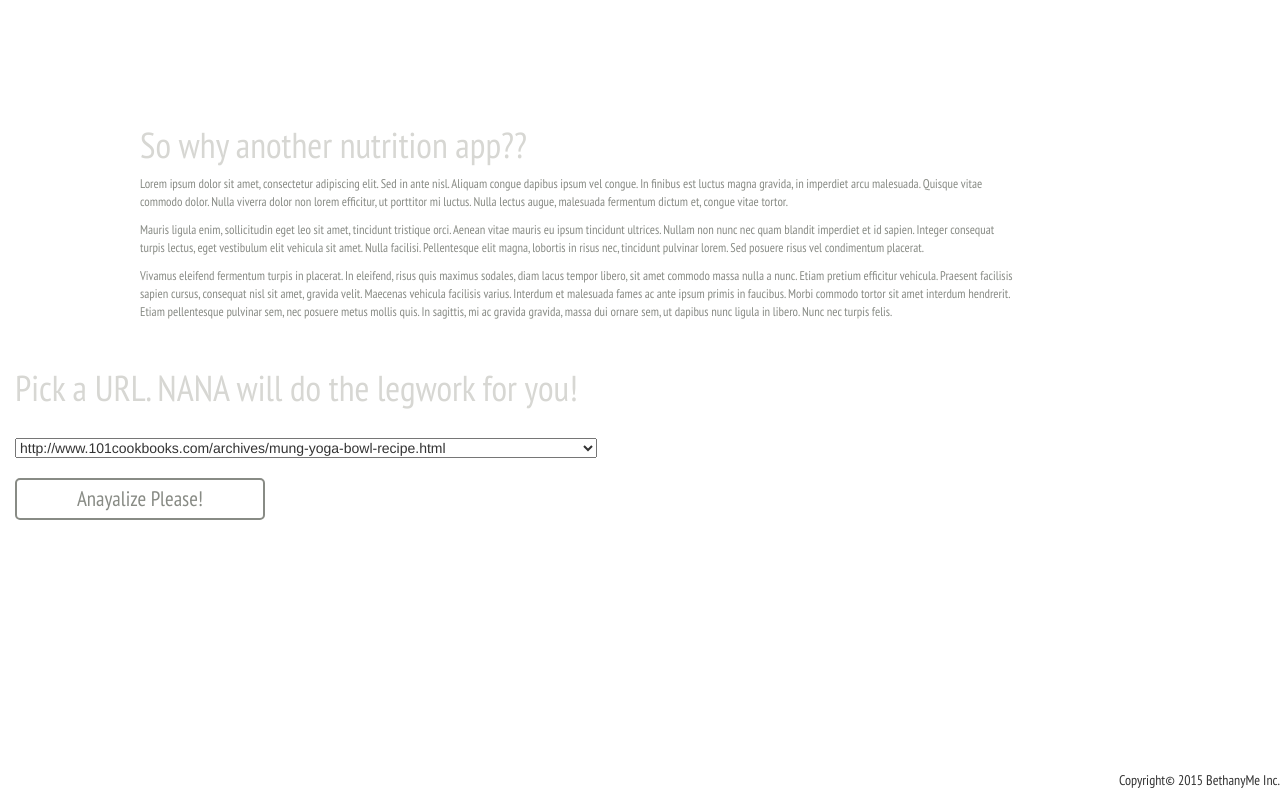
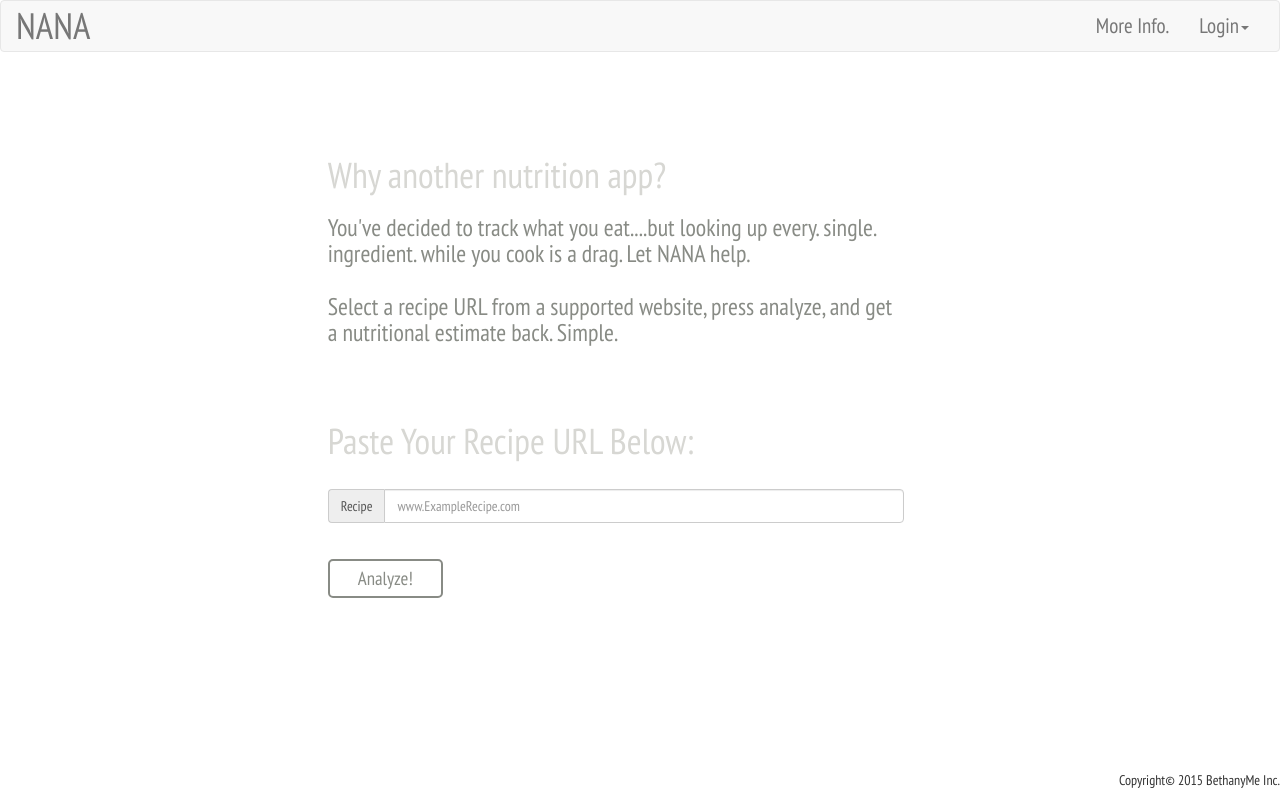
Before and after one commit to BethanyG/NANA, a Flask app: page / in a window 1280 px wide. Run offline with Flask 2, Linux system fonts and the light colour scheme; parts of the project's set-up code (start-up, migrations or seed data) failed here and were passed over; some libraries are stand-ins or nearby versions.

Commit message:
Modified base with Boostrap style.  Modified hompage to take pasted-in URL.  Changed copy.

```diff
--- a/templates/base.html
+++ b/templates/base.html
@@ -5,19 +5,71 @@
 	    <meta http-equiv="X-UA-Compatible" content="IE=edge">
 	    <meta name="viewport" content="width=device-width, initial-scale=1, maximum-scale=1, user-scalable=no">
 		<title>NANA: Not Another Nutrition App!</title>
-		<link href='http://fonts.googleapis.com/css?family=PT+Sans+Narrow' rel='stylesheet' type='text/css'>
 		<link rel="stylesheet" href="https://maxcdn.bootstrapcdn.com/bootstrap/3.3.5/css/bootstrap.min.css">
 		<link rel="stylesheet" href="static/css/nutritionLabel-min.css">
+		<link rel="stylesheet" href="static/css/bootstrap_simplex.css">
 		<link rel="stylesheet" href="static/style.css">
+		<link href='http://fonts.googleapis.com/css?family=PT+Sans+Narrow' rel='stylesheet' type='text/css'>
 		<script src="/static/jquery/jquery-1.11.3.js"></script>
 		<script src="/static/javascript/underscore-min.js"></script>
 		<script src="/static/javascript/nutritionLabel.js"></script>
 		<script src="https://maxcdn.bootstrapcdn.com/bootstrap/3.3.5/js/bootstrap.min.js"></script>
 	</head>
-<body class="bg-image">
+<body>
+	<nav class="navbar navbar-default" id="global-navbar">
 		<div class= "container-fluid">
+			<div class="navbar-header">
+		      <button type="button" class="navbar-toggle collapsed" data-toggle="collapse" data-target="#bs-example-navbar-collapse-1" aria-expanded="false">
+		        <span class="sr-only">Toggle navigation</span>
+		        <span class="icon-bar"></span>
+		        <span class="icon-bar"></span>
+		        <span class="icon-bar"></span>
+		      </button>
+		      <a class="navbar-brand" href="/#">NANA</a>
+	    	</div>
+
+		    <!-- Collect the nav links, forms, and other content for toggling -->
+		    <div class="collapse navbar-collapse" id="bs-example-navbar-collapse-1">
+		      <!-- <ul class="nav navbar-nav">
+		        <li class="active"><a href="#"><span class="sr-only">(current)</span></a></li>
+		        <li><a href="#"></a></li>
+		        <li class="dropdown">
+		          <a href="#" class="dropdown-toggle" data-toggle="dropdown" role="button" aria-haspopup="true" aria-expanded="false">Dropdown <span class="caret"></span></a>
+		          <ul class="dropdown-menu">
+		            <li><a href="#">Action</a></li>
+		            <li><a href="#">Another action</a></li>
+		            <li><a href="#">Something else here</a></li>
+		            <li role="separator" class="divider"></li>
+		            <li><a href="#">Separated link</a></li>
+		            <li role="separator" class="divider"></li>
+		            <li><a href="#">One more separated link</a></li>
+		          </ul>
+		        </li>
+		      </ul>
+		      	<form class="navbar-form navbar-left" role="search">
+		        <div class="form-group">
+		          <input type="text" class="form-control" placeholder="Search">
+		        </div>
+		        <button type="submit" class="btn btn-default">Submit</button>
+		      </form> -->
+		      <ul class="nav navbar-nav navbar-right" id="righthand-nav">
+		        <li><a href="https://github.com/bethanyg/Nana">More Info.</a></li>
+		        <li class="dropdown">
+		          <a href="#" class="dropdown-toggle" data-toggle="dropdown" role="button" aria-haspopup="true" aria-expanded="false">Login<span class="caret"></span></a>
+		          <ul class="dropdown-menu">
+		            <li><a href="#">Saved Recipes</a></li>
+		            <li><a href="#">Menus</a></li>
+		            <li><a href="#">Shopping List</a></li>
+		            <li role="separator" class="divider"></li>
+		            <li><a href="#">Profile</a></li>
+		          </ul>
+		        </li>
+		      </ul>
+		    </div><!-- /.navbar-collapse -->
+		</nav>
+
 				{% block content %}BODY CONTENT GOES HERE{% endblock %}
-			<footer class="site-footer">Copyright&#169 2015 BethanyMe Inc.</footer>
-		</div>
+	</div>
+	<footer class="site-footer">Copyright&#169 2015 BethanyMe Inc.</footer>
 </body>
 </html>
--- a/templates/homepage_template.html
+++ b/templates/homepage_template.html
@@ -4,28 +4,44 @@
 		<div class="col-xs-4"></div>
 		<div class="col-xs-4">
 			{% block content %}
+			<div class="row">
+			<div class="col-xs-2">
+			</div>
+			</div>
+			<div class="col-xs-8" style="margin-left: 18%">
+				<!-- <div class="nutritionLabel span4" , id="analysis-results"> -->
+			    <table class="table" id="details1">
 			<div class="opening-text" id="NANA-introduction" >
-				<h1>So why another nutrition app??</h1>
-				<p> Lorem ipsum dolor sit amet, consectetur adipiscing elit. Sed in ante nisl. Aliquam congue dapibus ipsum vel congue. In finibus est luctus magna gravida, in imperdiet arcu malesuada. Quisque vitae commodo dolor. Nulla viverra dolor non lorem efficitur, ut porttitor mi luctus. Nulla lectus augue, malesuada fermentum dictum et, congue vitae tortor.</p>
+				<h1>Why another nutrition app?</h1>
+				<h3>You've decided to track what you eat....but looking up every.  single. ingredient.  while you cook is a drag.
 
-				<p>Mauris ligula enim, sollicitudin eget leo sit amet, tincidunt tristique orci. Aenean vitae mauris eu ipsum tincidunt ultrices. Nullam non nunc nec quam blandit imperdiet et id sapien. Integer consequat turpis lectus, eget vestibulum elit vehicula sit amet. Nulla facilisi. Pellentesque elit magna, lobortis in risus nec, tincidunt pulvinar lorem. Sed posuere risus vel condimentum placerat.</p>
+				Let NANA help.  <br><br>Select a recipe URL from a supported website, press analyze, and get a nutritional estimate back. Simple.
+				<br><br></h3>
 
-				<p>Vivamus eleifend fermentum turpis in placerat. In eleifend, risus quis maximus sodales, diam lacus tempor libero, sit amet commodo massa nulla a nunc. Etiam pretium efficitur vehicula. Praesent facilisis sapien cursus, consequat nisl sit amet, gravida velit. Maecenas vehicula facilisis varius. Interdum et malesuada fames ac ante ipsum primis in faucibus. Morbi commodo tortor sit amet interdum hendrerit. Etiam pellentesque pulvinar sem, nec posuere metus mollis quis. In sagittis, mi ac gravida gravida, massa dui ornare sem, ut dapibus nunc ligula in libero. Nunc nec turpis felis.</p>
 				<br>
-			</div>
-			<div id="NANA-url">
-				<h1 id="app-title"><span>Pick a URL. NANA will do the legwork for you!</h1>
+				<h1>Paste Your Recipe URL Below:</h1>
 				<br>
 				<form action="/analysis-url" id="recipe-url-selection" method='GET'>
+			        <div class="input-group">
+					 <span class="input-group-addon" id="basic-addon1">Recipe</span>
+					 <input type="text" class="form-control" placeholder="www.ExampleRecipe.com" aria-describedby="basic-addon1" name="recipe-url">
+					</div>
+
+			        <!--
+			        uncomment the section below to use the test recipes as a drop-down:
 			        <select name="recipe-urls" id="recipe-to-analyze">
 
 	                    {% for recipe in recipes %}
 	                        <option value="{{ recipe }}">{{ recipe }}</option>
 	                    {% endfor %}
 			        </select>
+			        -->
+
 			        <br>
 			        <br>
-					<div class="app-button"><input type="submit" value="Anayalize Please!"></div>
+					<div class="app-button"><input type="submit" value="Analyze!"></div>
+			</div>
+
 					<br>
 				</form>
 			</div>
```
